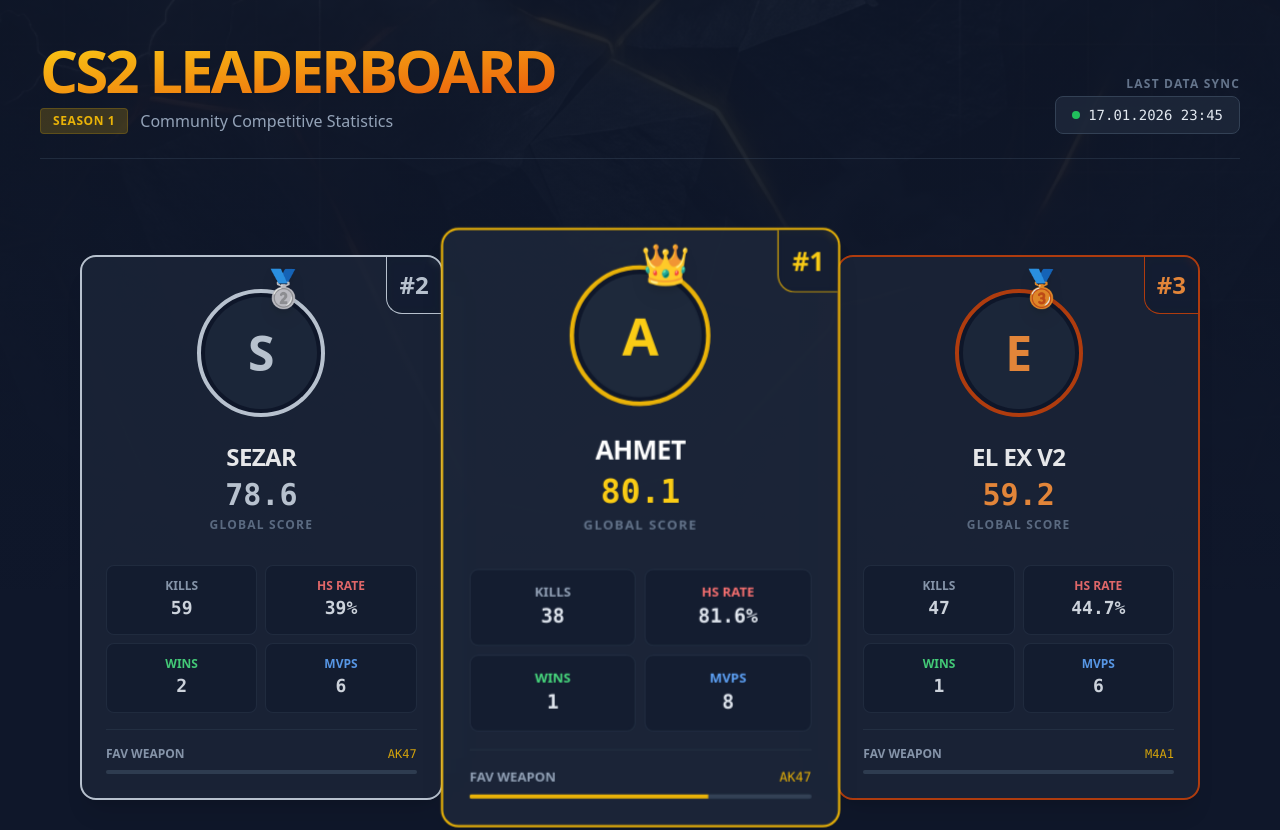
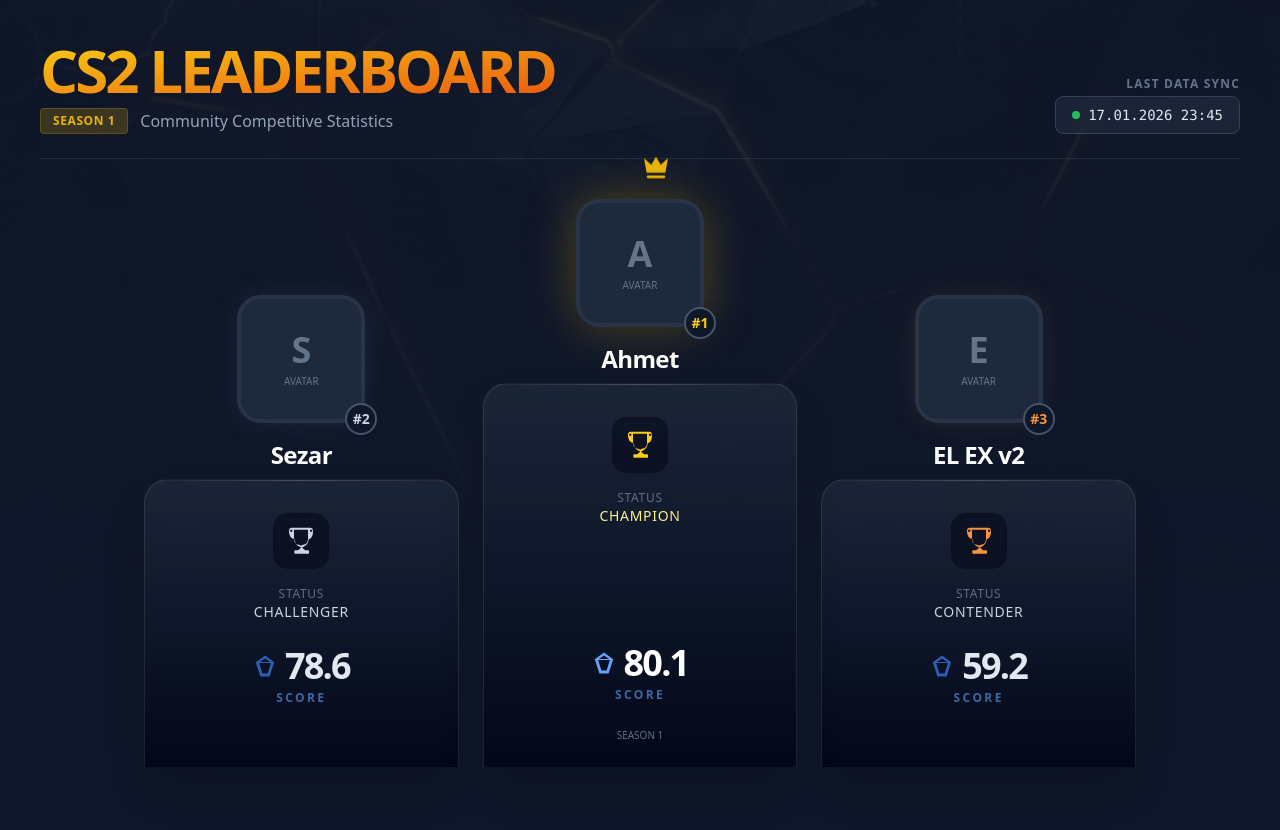
Before and after one commit to ibrahimsezer/cs2-leaderboard, a React (Vite) app: page / in a window 1280 px wide. Shown: the top 830 px of the page. Built offline with nearby package versions, Linux system fonts and the light colour scheme.

Commit message:
Update Leaderboards with more powerful ui

```diff
--- a/src/components/Leaders.jsx
+++ b/src/components/Leaders.jsx
@@ -1,110 +1,130 @@
 import React from 'react';
 
-// Rank badges/colors helper
-const getRankStyles = (rank) => {
-    switch (rank) {
-        case 1: return {
-            border: 'border-yellow-500',
-            text: 'text-yellow-400',
-            bg: 'bg-yellow-500/10',
-            glow: 'shadow-[0_0_30px_rgba(234,179,8,0.2)]',
-            crown: '👑'
-        };
-        case 2: return {
-            border: 'border-slate-300',
-            text: 'text-slate-300',
-            bg: 'bg-slate-400/10',
-            glow: 'shadow-[0_0_20px_rgba(203,213,225,0.1)]',
-            crown: '🥈'
-        };
-        case 3: return {
-            border: 'border-orange-700',
-            text: 'text-orange-400',
-            bg: 'bg-orange-600/10',
-            glow: 'shadow-[0_0_20px_rgba(194,65,12,0.1)]',
-            crown: '🥉'
-        };
-        default: return { border: 'border-slate-700', text: 'text-slate-400' };
+// SVG Icons
+const TrophyIcon = ({ className }) => (
+    <svg viewBox="0 0 24 24" fill="currentColor" className={className}>
+        <path d="M18.825 2H5.175A2.181 2.181 0 0 0 3 4.175V5a6.012 6.012 0 0 0 4.14 5.7c.304 3.018 2.378 5.496 5.172 6.136L9.894 19H7.5a.5.5 0 0 0-.5.5V21a.5.5 0 0 0 .5.5h10a.5.5 0 0 0 .5-.5v-1.5a.5.5 0 0 0-.5-.5h-2.394l-2.418-2.164C15.447 16.196 17.522 13.718 17.826 10.7 20.25 9.948 21 7.152 21 5v-.825A2.181 2.181 0 0 0 18.825 2zM5.25 5h-1a.5.5 0 0 1-.5-.5v-.325A.681.681 0 0 1 4.425 3.5h.825c.138 0 .25.112.25.25V5zm4.836 9.873A4.502 4.502 0 0 1 6.75 10.5v-7h10.5v7a4.502 4.502 0 0 1-3.336 4.373A1.503 1.503 0 0 0 12.002 16h-.004a1.503 1.503 0 0 0-1.912-1.127zM18.75 5v-1.25c0-.138.112-.25.25-.25h.825a.681.681 0 0 1 .675.675v.325a.5.5 0 0 1-.5.5h-1z" />
+    </svg>
+);
+
+const DiamondIcon = ({ className }) => (
+    <svg viewBox="0 0 24 24" fill="currentColor" className={className}>
+        <path d="M12.015 1.5L2.835 8.16l4.605 14.34h9.12l4.605-14.34L12.015 1.5zm0 2.879l5.068 3.701H6.962l5.053-3.701zm-5.918 4.701h11.836l-3.328 10.38H9.42L6.097 9.08z" />
+    </svg>
+);
+
+const CrownIcon = ({ className }) => (
+    <svg viewBox="0 0 24 24" fill="currentColor" className={className}>
+        <path d="M5 16L3 5L8.5 10L12 4L15.5 10L21 5L19 16H5ZM19 19C19 19.5523 18.5523 20 18 20H6C5.44772 20 5 19.5523 5 19C5 18.4477 5.44772 18 6 18H18C18.5523 18 19 18.4477 19 19Z" />
+    </svg>
+);
+
+function PodiumStep({ player, rank }) {
+    // Styles based on rank
+    const isFirst = rank === 1;
+    const isSecond = rank === 2;
+    const isThird = rank === 3;
+
+    // Podium Height & Color config
+    // 1st place taller + brighter gradient
+    // 2nd and 3rd shorter + darker gradient
+    let containerClasses = "";
+    let podiumHeight = "";
+    let iconColor = "";
+    let glowColor = "";
+    let rankIcon = null;
+
+    if (isFirst) {
+        containerClasses = "order-2 md:-mt-12 z-10 w-full md:w-1/3";
+        podiumHeight = "h-80 md:h-96"; // Taller box
+        iconColor = "text-yellow-400";
+        glowColor = "shadow-[0_0_50px_rgba(234,179,8,0.3)]";
+        rankIcon = <CrownIcon className="w-8 h-8 text-yellow-500 absolute -top-10 left-1/2 -translate-x-1/2 animate-bounce" />;
+    } else if (isSecond) {
+        containerClasses = "order-1 w-full md:w-1/3 mt-4 md:mt-0";
+        podiumHeight = "h-64 md:h-72";
+        iconColor = "text-slate-300";
+        glowColor = "shadow-[0_0_30px_rgba(148,163,184,0.1)]";
+    } else if (isThird) {
+        containerClasses = "order-3 w-full md:w-1/3 mt-4 md:mt-0";
+        podiumHeight = "h-64 md:h-72"; // Same as 2nd basically, maybe slightly different look if desired
+        iconColor = "text-orange-400";
+        glowColor = "shadow-[0_0_30px_rgba(251,146,60,0.1)]";
     }
-};
-
-function LeaderCard({ player, rank, isCenter = false }) {
-    const styles = getRankStyles(rank);
-    const scaleClass = isCenter ? 'scale-105 md:scale-110 z-10' : 'scale-95 md:scale-100 z-0 opacity-90 hover:opacity-100 hover:scale-105';
-
-    // Stats calculations for visual bars (normalized loosely)
-    const winRate = ((player.wins / (player.rounds || 1)) * 100).toFixed(1); // Very rough approx if rounds is total rounds played
-    // Actually wins is match wins usually? Assuming data consistency.
-    // Let's stick to what we have.
 
     return (
-        <div className={`relative transition-all duration-500 ease-out transform ${scaleClass} flex flex-col`}>
-            {/* Glow Effect */}
-            <div className={`absolute inset-0 rounded-2xl ${styles.glow} opacity-0 hover:opacity-100 transition-opacity duration-500`}></div>
+        <div className={`flex flex-col items-center ${containerClasses} transition-all duration-300 hover:scale-[1.02]`}>
 
-            {/* Card Body */}
-            <div className={`relative bg-slate-800/80 backdrop-blur-xl border-2 ${styles.border} rounded-2xl p-6 flex flex-col items-center gap-4 h-full shadow-xl overflow-hidden`}>
+            {/* Avatar Section (Floating above the podium) */}
+            <div className="relative mb-4 group cursor-pointer">
+                {/* Crown for #1 */}
+                {isFirst && rankIcon}
 
-                {/* Rank Badge */}
-                <div className={`absolute top-0 right-0 p-3 rounded-bl-2xl bg-slate-900/50 border-b border-l ${styles.border} backdrop-blur-sm`}>
-                    <span className={`text-2xl font-bold ${styles.text}`}>#{rank}</span>
+                {/* Avatar Container */}
+                <div className={`w-28 h-28 md:w-32 md:h-32 rounded-3xl bg-slate-800 border-4 border-slate-700/50 shadow-2xl flex items-center justify-center overflow-hidden relative z-10 ${glowColor}`}>
+                    {/* Placeholder Image Logic - User will replace this or image src */}
+                    <div className="w-full h-full bg-slate-800 flex flex-col items-center justify-center text-slate-500">
+                        <span className="text-4xl font-bold">{player.name.charAt(0).toUpperCase()}</span>
+                        <span className="text-[10px] mt-1 uppercase">Avatar</span>
+                    </div>
+                    {/* Real Image Tag Example (Uncomment when ready)
+                 <img src={player.avatarUrl} alt={player.name} className="w-full h-full object-cover" />
+                 */}
                 </div>
 
-                {/* Avatar / Icon */}
-                <div className={`w-24 h-24 md:w-32 md:h-32 rounded-full border-4 ${styles.border} p-1 bg-slate-900 mt-2 relative group`}>
-                    <div className={`w-full h-full rounded-full bg-slate-800 flex items-center justify-center overflow-hidden`}>
-                        {/* Placeholder Avatar - Could be replaced with real images if available */}
-                        <span className={`text-5xl select-none ${styles.text} font-black group-hover:scale-110 transition-transform`}>
-                            {player.name.substring(0, 1).toUpperCase()}
-                        </span>
-                    </div>
-                    <div className="absolute -top-4 left-1/2 -translate-x-1/2 text-4xl animate-bounce drop-shadow-lg">
-                        {styles.crown}
+                {/* Rank Badge visible on avatar corner? Or just implied by position */}
+                <div className={`absolute -bottom-3 -right-3 w-8 h-8 rounded-full flex items-center justify-center font-bold text-sm bg-slate-900 border-2 border-slate-600 z-20 ${iconColor}`}>
+                    #{rank}
                 </div>
             </div>
 
-                {/* Name & Score */}
-                <div className="text-center mt-2">
-                    <h3 className={`text-2xl font-black tracking-tight text-white uppercase truncate max-w-[200px]`}>
+            {/* Player Name */}
+            <h3 className="text-xl md:text-2xl font-bold text-white mb-2 text-center tracking-tight">
                 {player.name}
             </h3>
-                    <div className={`text-3xl font-mono font-bold ${styles.text} mt-1 drop-shadow-sm`}>
-                        {player.score.toLocaleString()}
-                    </div>
-                    <p className="text-xs text-slate-500 uppercase font-bold tracking-widest mt-1">Global Score</p>
+
+            {/* The "Box" / Podium Base */}
+            <div className={`
+            relative w-full rounded-t-3xl border-t border-x border-white/10
+            bg-gradient-to-b from-slate-800/80 via-slate-900/90 to-slate-950/90
+            backdrop-blur-md flex flex-col items-center justify-start pt-8 pb-4
+            ${podiumHeight}
+            ${isFirst ? 'from-indigo-900/40 via-slate-900/90' : ''}
+            shadow-2xl overflow-hidden
+        `}>
+                {/* Top Gloss/Light effect */}
+                <div className="absolute top-0 left-0 right-0 h-px bg-gradient-to-r from-transparent via-white/20 to-transparent"></div>
+
+                {/* Trophy Icon Container */}
+                <div className={`mb-4 p-3 rounded-2xl bg-slate-950/50 border border-white/5 shadow-inner`}>
+                    <TrophyIcon className={`w-8 h-8 ${iconColor}`} />
                 </div>
 
-                {/* Detailed Visual Stats */}
-                <div className="w-full grid grid-cols-2 gap-2 mt-4">
-                    <div className="bg-slate-900/50 p-3 rounded-lg border border-slate-700/50 flex flex-col items-center">
-                        <span className="text-slate-400 text-xs font-bold uppercase">Kills</span>
-                        <span className="text-slate-200 font-mono font-bold text-lg">{player.kills}</span>
-                    </div>
-                    <div className="bg-slate-900/50 p-3 rounded-lg border border-slate-700/50 flex flex-col items-center">
-                        <span className="text-red-400 text-xs font-bold uppercase">HS Rate</span>
-                        <span className="text-slate-200 font-mono font-bold text-lg">{player.hs_rate}%</span>
-                    </div>
-                    <div className="bg-slate-900/50 p-3 rounded-lg border border-slate-700/50 flex flex-col items-center">
-                        <span className="text-green-400 text-xs font-bold uppercase">Wins</span>
-                        <span className="text-slate-200 font-mono font-bold text-lg">{player.wins}</span>
-                    </div>
-                    <div className="bg-slate-900/50 p-3 rounded-lg border border-slate-700/50 flex flex-col items-center">
-                        <span className="text-blue-400 text-xs font-bold uppercase">MVPs</span>
-                        <span className="text-slate-200 font-mono font-bold text-lg">{player.mvps}</span>
-                    </div>
+                {/* Smaller secondary stat (e.g. Wins or Title) */}
+                <div className="text-slate-400 text-sm font-medium mb-6 uppercase tracking-wider flex flex-col items-center">
+                    <span className="text-xs opacity-60">Status</span>
+                    <span className={iconColor === 'text-yellow-400' ? 'text-yellow-200' : 'text-slate-300'}>
+                        {isFirst ? 'Champion' : isSecond ? 'Challenger' : 'Contender'}
+                    </span>
                 </div>
 
-                {/* Fav Weapon */}
-                <div className="mt-auto pt-4 w-full border-t border-slate-700/50">
-                    <div className="flex justify-between items-center text-xs text-slate-400">
-                        <span className="uppercase font-semibold">Fav Weapon</span>
-                        <span className="text-yellow-500 font-mono">{player.fav_weapon}</span>
+                {/* Main Score / "Prize" look */}
+                <div className="flex flex-col items-center gap-1 mt-auto mb-12">
+                    <div className="flex items-center gap-2">
+                        <DiamondIcon className={`w-6 h-6 ${isFirst ? 'text-blue-400' : 'text-blue-500/70'}`} />
+                        <span className={`text-3xl md:text-4xl font-black tracking-tighter ${isFirst ? 'text-white' : 'text-slate-200'}`}>
+                            {player.score.toLocaleString()}
+                        </span>
                     </div>
-                    {/* Decorative Bar */}
-                    <div className="w-full h-1 bg-slate-700 rounded-full mt-2 overflow-hidden">
-                        <div className={`h-full ${styles.bg.replace('/10', '')} w-[70%]`}></div>
+                    <span className="text-blue-400/60 text-xs font-bold uppercase tracking-[0.2em]">Score</span>
                 </div>
+
+                {/* Bottom fading detail or styling */}
+                {isFirst && (
+                    <div className="absolute bottom-6 flex flex-col items-center animate-pulse">
+                        <span className="text-[10px] text-slate-500 uppercase">Season 1</span>
                     </div>
+                )}
             </div>
         </div>
     );
@@ -113,32 +133,25 @@
 function Leaders({ players }) {
     if (!players || players.length < 3) return null;
 
-    // Assume players are sorted by score before passed here, or sort them ourselves
-    // To be safe, let's sort
+    // Sorting Top 3
     const sorted = [...players].sort((a, b) => b.score - a.score).slice(0, 3);
 
-    // Arrange visually: 2, 1, 3
-    // Index 0 is Rank 1
-    // Index 1 is Rank 2
-    // Index 2 is Rank 3
+    // Podium Order in Array: [Rank 2, Rank 1, Rank 3] visual order handled by Flex Order classes or manual placement
+    // Actually in the Component Logic above:
+    // Rank 1 has `order-2` (Center)
+    // Rank 2 has `order-1` (Left)
+    // Rank 3 has `order-3` (Right)
+    // We can just map through them and let the component handle the positioning based on rank.
 
     return (
-        <div className="w-full max-w-6xl mx-auto py-12 px-4">
-            <div className="flex flex-col md:flex-row justify-center items-end gap-6 md:gap-4 relative">
-                {/* Rank 2 (Left) */}
-                <div className="order-2 md:order-1 w-full md:w-1/3">
-                    <LeaderCard player={sorted[1]} rank={2} />
-                </div>
+        <div className="w-full max-w-5xl mx-auto pt-10 pb-0 px-4">
+            <div className="flex flex-col md:flex-row items-end justify-center gap-4 md:gap-6">
+                {/* Pass Rank explicitly because loop index might not match visual rank if we map straight */}
+                {/* We want to render them so flex handles order. Let's just render the sorted array and pass (index + 1) as rank */}
 
-                {/* Rank 1 (Center) */}
-                <div className="order-1 md:order-2 w-full md:w-1/3 -mt-12 mb-8 md:mb-0">
-                    <LeaderCard player={sorted[0]} rank={1} isCenter={true} />
-                </div>
-
-                {/* Rank 3 (Right) */}
-                <div className="order-3 md:order-3 w-full md:w-1/3">
-                    <LeaderCard player={sorted[2]} rank={3} />
-                </div>
+                {sorted.map((player, index) => (
+                    <PodiumStep key={player.name} player={player} rank={index + 1} />
+                ))}
             </div>
         </div>
     );
```
Lines whose indentation alone changed are shown as unchanged.
